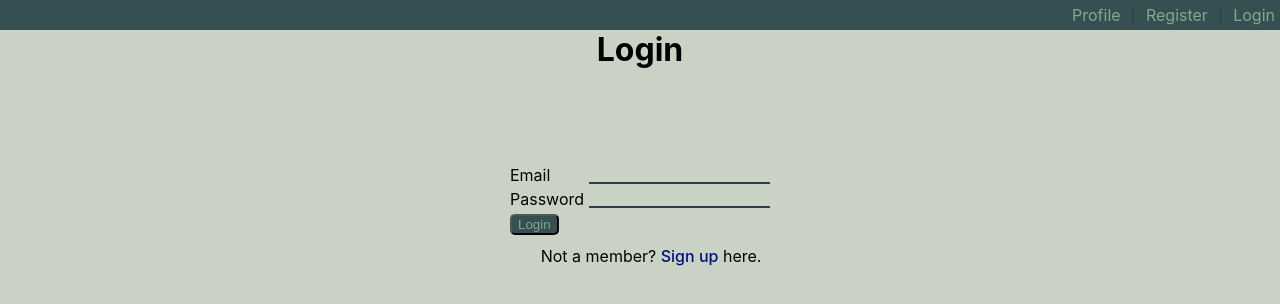
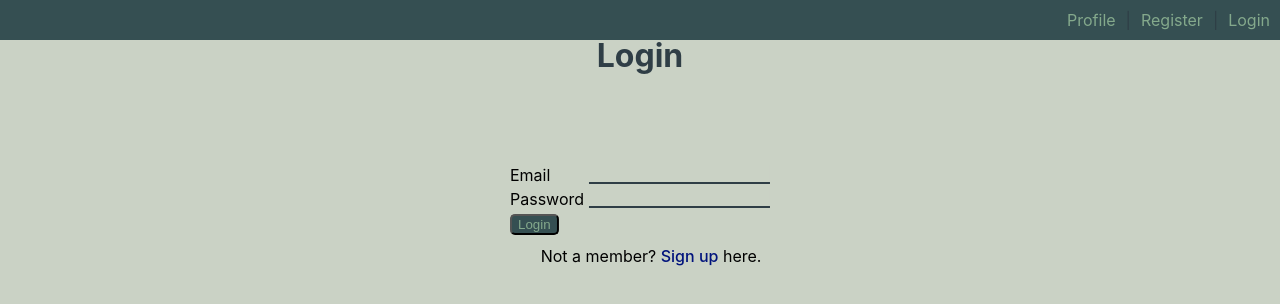
Before and after one commit to niles87/file-loader, a React (Create React App) app in the folder client/: page / in a window 1280 px wide. Shown: the top 304 px of the page. Built offline with nearby package versions, Linux system fonts and the light colour scheme; what apollo-upload-client would draw is missing.

Commit message:
finished updating styles for application

```diff
--- a/client/src/App.css
+++ b/client/src/App.css
@@ -37,26 +37,34 @@
 
 .nav {
   width: 100%;
+  position: fixed;
+  top: 0%;
   display: flex;
   justify-content: flex-end;
+  align-items: center;
   background-color: var(--element-bg-color);
 }
 
 .nav span {
-  padding: 5px;
   color: var(--font-color);
 }
 
 .nav .link {
-  padding: 5px;
+  padding: 10px;
   text-decoration: none;
   color: var(--link-color);
 }
 
 .container {
   max-width: 80vw;
-  height: 95vh;
+  height: 95%;
   margin: 0px auto;
+}
+
+.container h1 {
+  text-align: center;
+  color: var(--font-color);
+  padding-top: 15px;
 }
 
 /* Forms */
@@ -136,14 +144,16 @@ button {
 
 /* Login */
 
-.login {
+.login,
+.signup {
   width: 100%;
-  height: 100%;
 }
 
-.login h1 {
+.login h3,
+.signup h3 {
   margin: 0;
   text-align: center;
+  color: var(--font-color);
 }
 
 .login p {
@@ -153,8 +163,57 @@ button {
   transform: translate(-45%, -50%);
 }
 
-.login .link {
+.login .link,
+.signup .link {
   text-decoration: none;
   font-weight: 500;
   color: #00137c;
 }
+
+/* Register */
+
+.signup form {
+  position: absolute;
+  top: 30%;
+  left: 50%;
+  transform: translate(-50%, -50%);
+  min-width: 220px;
+}
+
+.signup p {
+  position: absolute;
+  top: 37%;
+  left: 50%;
+  transform: translate(-45%, -50%);
+}
+
+/* Upload */
+
+.upload p {
+  cursor: pointer;
+}
+
+/* Footer */
+
+.footer {
+  width: 100%;
+  height: 30px;
+  position: fixed;
+  bottom: 0%;
+  left: 0%;
+  background-color: var(--element-bg-color);
+  display: flex;
+  justify-content: space-between;
+  align-items: center;
+}
+
+.footer p {
+  color: var(--link-color);
+  padding-left: 10px;
+}
+
+.footer a {
+  padding-right: 10px;
+  text-decoration: none;
+  color: var(--link-color);
+}
```
